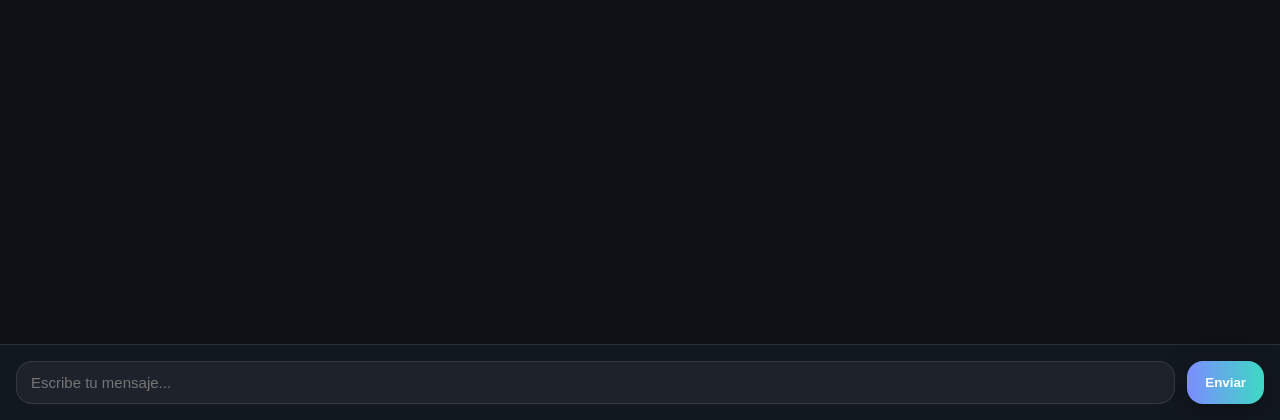
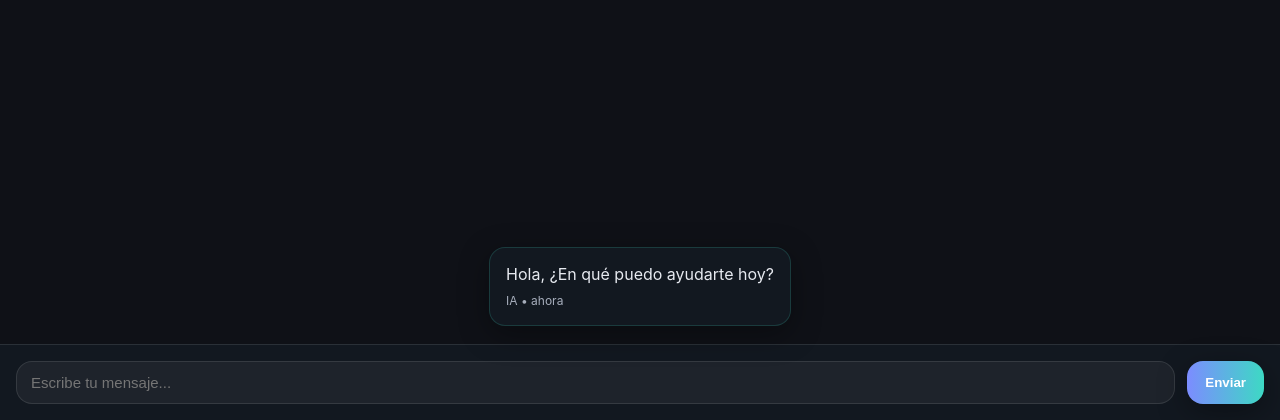
Before and after one commit to Iautomatics/contenedor-chat, a Flask app: page / in a window 1280 px wide. Shown: the part 380-800 px from the top of the page. Run offline with Flask 3, Linux system fonts and the light colour scheme; some libraries are stand-ins or nearby versions.

Commit message:
Update index.html

```diff
--- a/templates/index.html
+++ b/templates/index.html
@@ -253,6 +253,13 @@ function typeWriter(element, html) {
   <body>
     <h2>Robotik</h2>
     <div id="box"></div>
+    <div id="welcome" class="message">
+      <div class="bubble assistant">
+        Hola, ¿En qué puedo ayudarte hoy?
+      <div class="meta">IA • ahora</div>
+      </div>
+    </div>
+
     <div class="input-area">
       <input id="msg" type="text" placeholder="Escribe tu mensaje..." />
       <button onclick="sendMessage()">Enviar</button>
```
